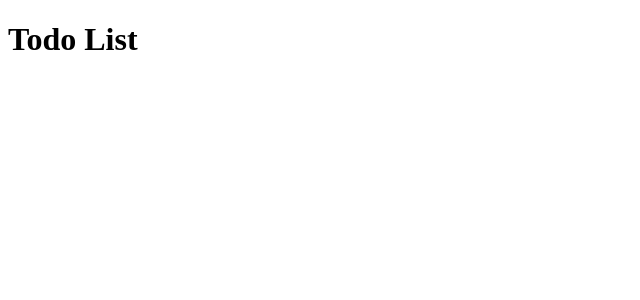
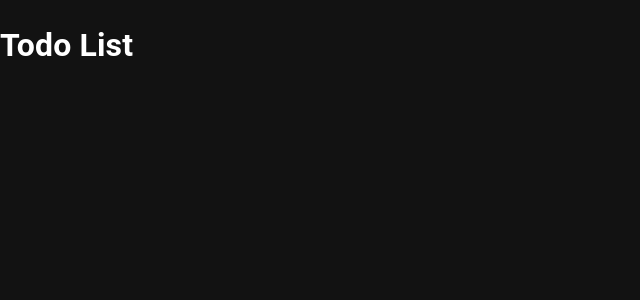
Before and after one commit to Sandra-Sedano/appTodosList, a React (Vite) app: page / in a window 1280 px wide. Shown: the top 300 px of the page, without its empty margins (0-640 px from the left). Built offline with nearby package versions, Linux system fonts and the light colour scheme.

Commit message:
Implementação do DarkMode

```diff
--- a/package.json
+++ b/package.json
@@ -11,6 +11,9 @@
     "server": "node ./server.js"
   },
   "dependencies": {
+    "@emotion/react": "^11.10.8",
+    "@emotion/styled": "^11.10.8",
+    "@mui/material": "^5.12.3",
     "json-server": "^0.17.3",
     "react": "^18.2.0",
     "react-dom": "^18.2.0"
--- a/src/App.tsx
+++ b/src/App.tsx
@@ -1,8 +1,14 @@
-function App(){
+import {Theme} from './theme/Theme'
+
+
+function App() {
 
   return (
     <>
-<h1> Todo List</h1>
+    <Theme>
+      <h1> Todo List</h1>
+
+    </Theme>
 
     </>
   );
--- /dev/null
+++ b/src/theme/Theme.tsx
@@ -0,0 +1,21 @@
+import { ThemeProvider, createTheme } from '@mui/material/styles';
+import CssBaseline from '@mui/material/CssBaseline';
+
+type ThemeProps ={
+    children:React.ReactNode
+}
+
+const darkTheme = createTheme({
+  palette: {
+    mode: 'dark',
+  },
+});
+
+export function Theme({children}:ThemeProps) {
+  return (
+    <ThemeProvider theme={darkTheme}>
+      <CssBaseline />
+      {children}
+    </ThemeProvider>
+  );
+}
--- a/tsconfig.json
+++ b/tsconfig.json
@@ -6,7 +6,7 @@
     "skipLibCheck": true,
 
     /* Bundler mode */
-    "moduleResolution": "bundler",
+    "moduleResolution": "node",
     "allowImportingTsExtensions": true,
     "resolveJsonModule": true,
     "isolatedModules": true,
```
Also changed, not shown: 1 other file (tests, documents, lock files or other folders).
